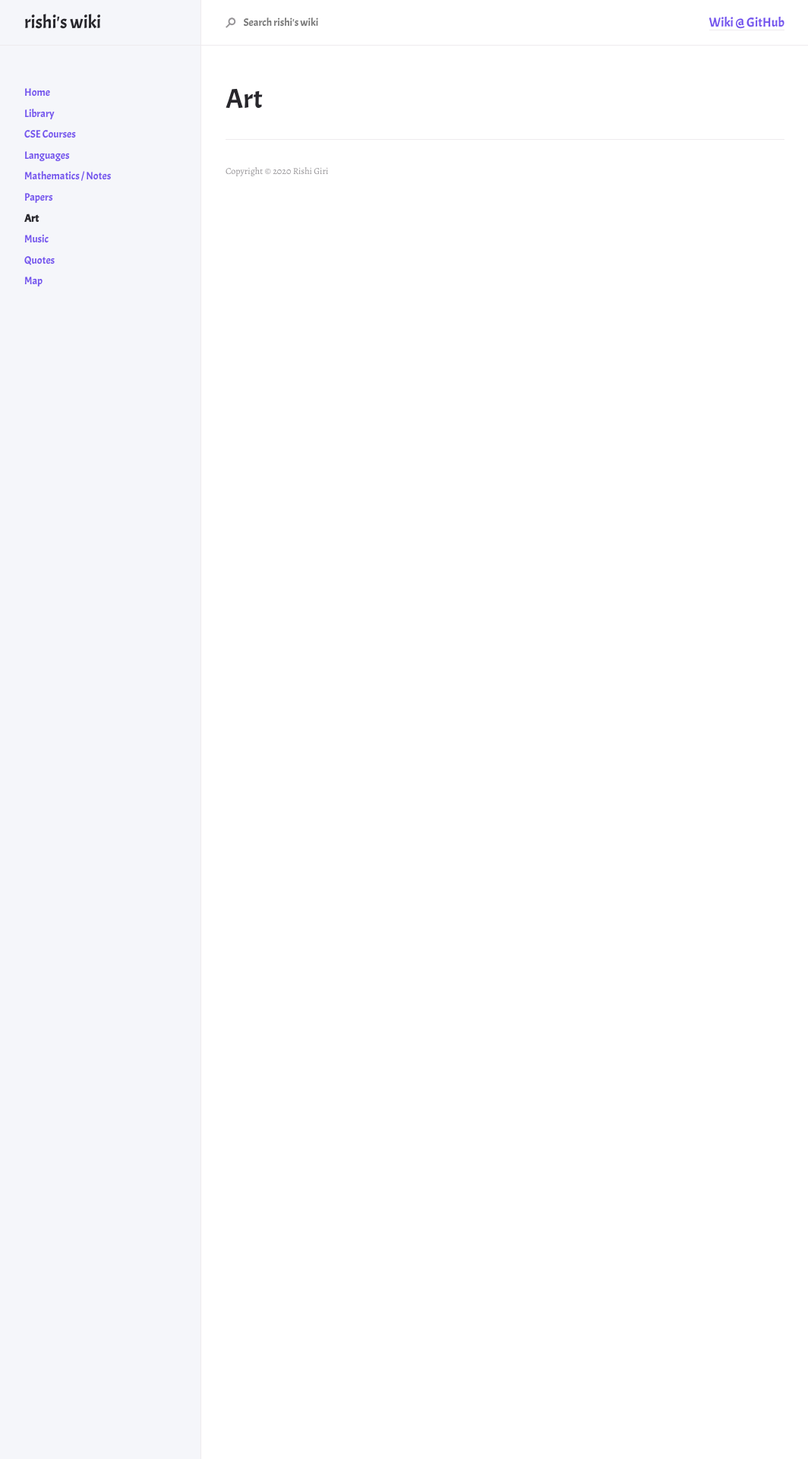
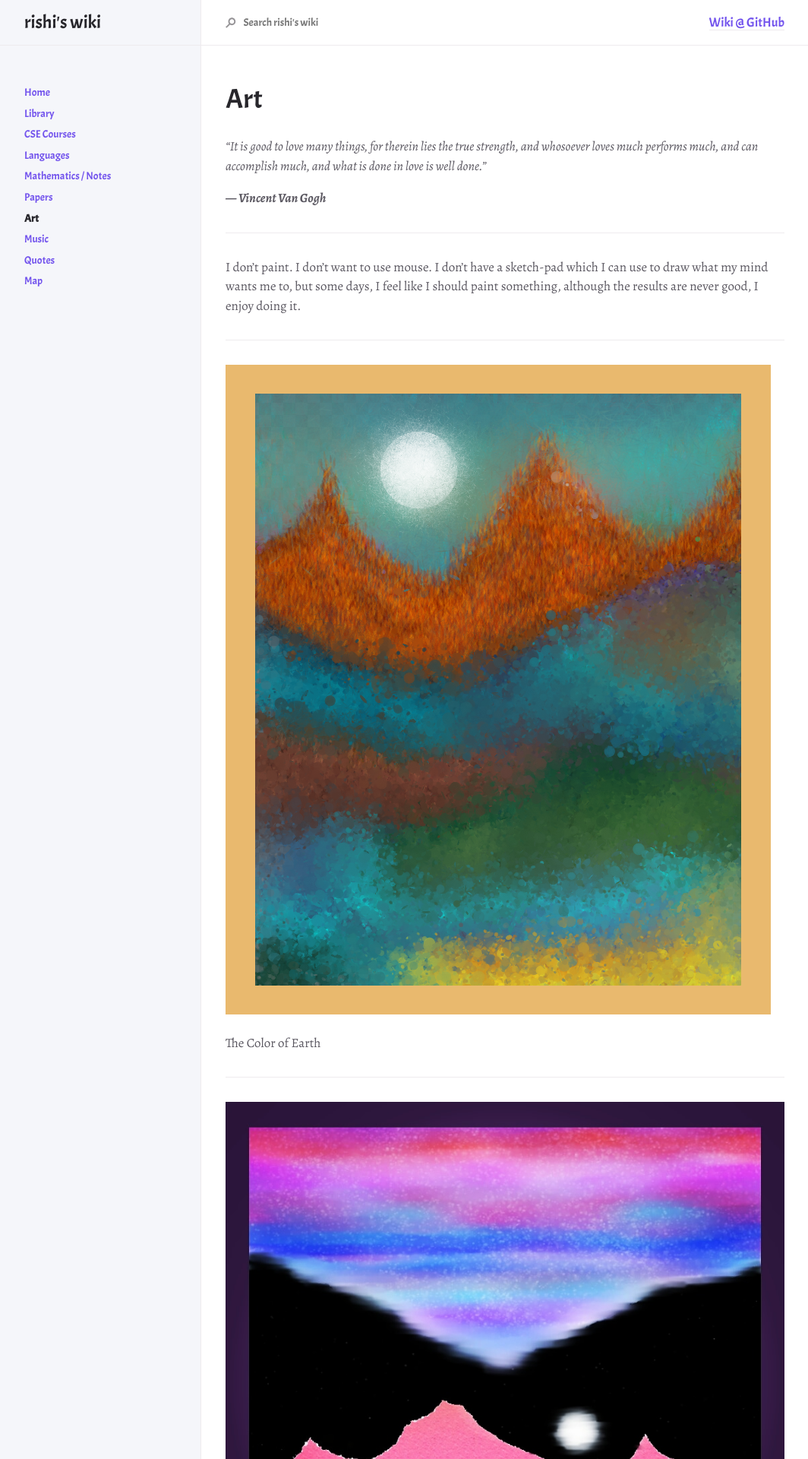
Before and after one commit to r8w/r8w, a Jekyll site: the page built from docs/art.md, in a window 1280 px wide. Shown: the top 1920 px of the page at 76% size, without its empty margins (107-1171 px from the left). Built offline with Jekyll 4.4.1, drawn with Linux system fonts in a browser that asks for light colours; nearby versions of some CDN libraries; some of the changed text lies outside the part shown.

Commit message:
add art page

```diff
--- a/docs/art.md
+++ b/docs/art.md
@@ -5,4 +5,61 @@ nav_order: 8
 ---
 
 # Art
-{: .no_toc }
+
+
+*“It is good to love many things, for therein lies the true strength, and whosoever loves much performs much, and can accomplish much, and what is done in love is well done.”*
+
+__*― Vincent Van Gogh*__
+
+
+---
+
+I don't paint. I don't want to use mouse. I don't have a sketch-pad which I can use to draw what my mind wants me to, but some days, I feel like I should paint something, although the results are never good, I enjoy doing it.
+
+---
+
+<img src="/media/1.png">
+{: .fimage .img-blog}
+
+The Color of Earth
+{: .img-description}
+
+---
+
+<img src="/media/7.jpg">
+{: .fimage .img-blog}
+
+Hallucinating Sky
+{: .img-description}
+
+---
+
+<img src="/media/6.png">
+{: .fimage .img-blog}
+
+Moon and the River
+{: .img-description}
+
+---
+
+<img src="/media/2.png">
+{: .fimage .img-blog}
+
+Night Sky
+{: .img-description}
+
+---
+
+<img src="/media/3.png">
+{: .fimage .img-blog}
+
+Forest in a Dream
+{: .img-description}
+
+---
+
+<img src="/media/5.png">
+{: .fimage .img-blog}
+
+Shadow of Sun
+{: .img-description}
```
